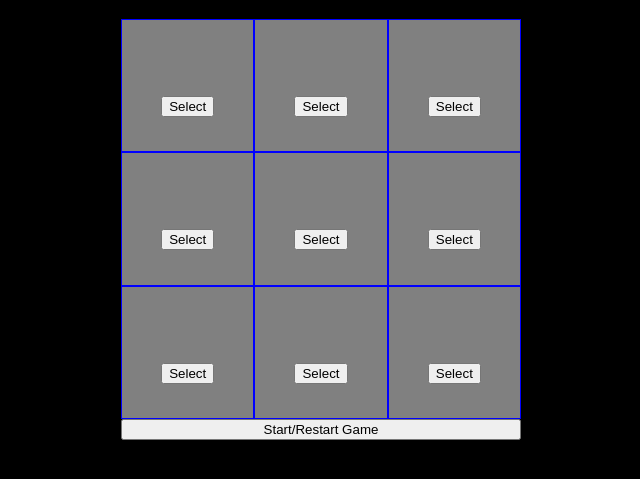
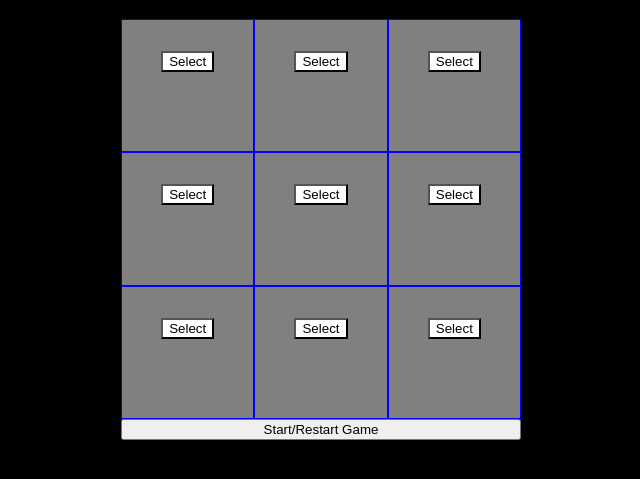
Before and after one commit to aromalkallingal/Tic-Tac-Toe, a plain HTML site: page index.html in a window 1280 px wide. Shown: the part 61-540 px from the top of the page, without its empty margins (319-959 px from the left). Drawn offline with Linux system fonts and the light colour scheme.

Commit message:
styled buttons

```diff
--- a/style.css
+++ b/style.css
@@ -25,5 +25,10 @@ h1 {
 .grid-box {
     border: 1px solid blue;
     color: red;
-    font-size: 100px;
+    font-size: 50px;
 }
+
+.game-board-button {
+    background-color: white;
+    grid-row: 2 / 3;
+}
```
